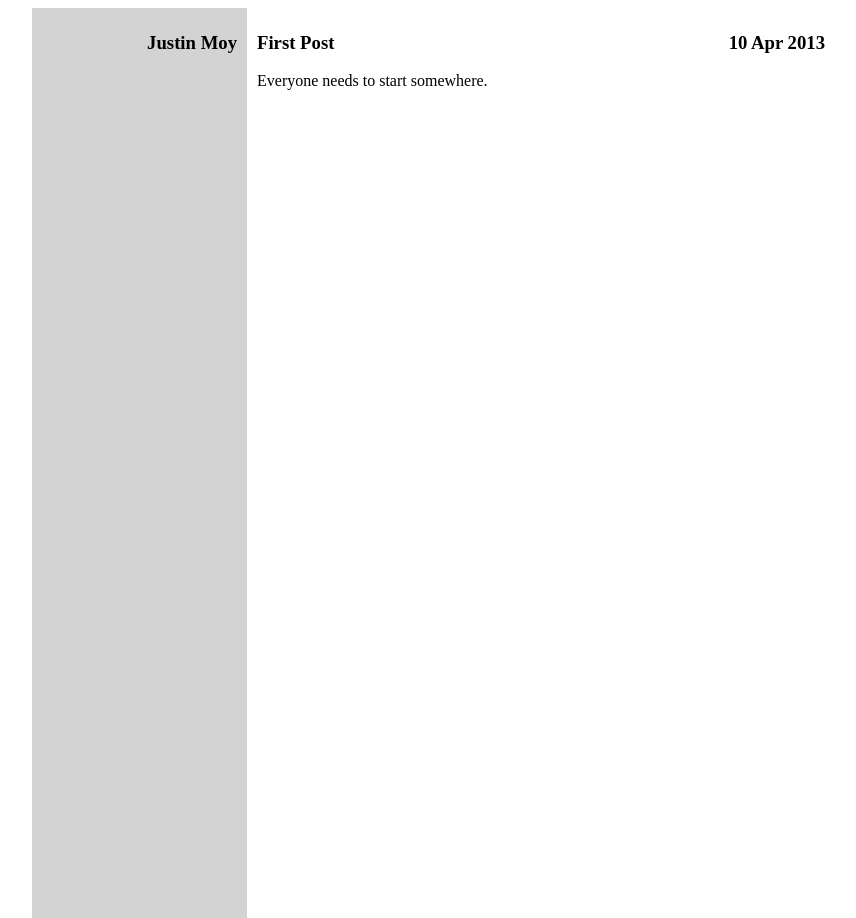
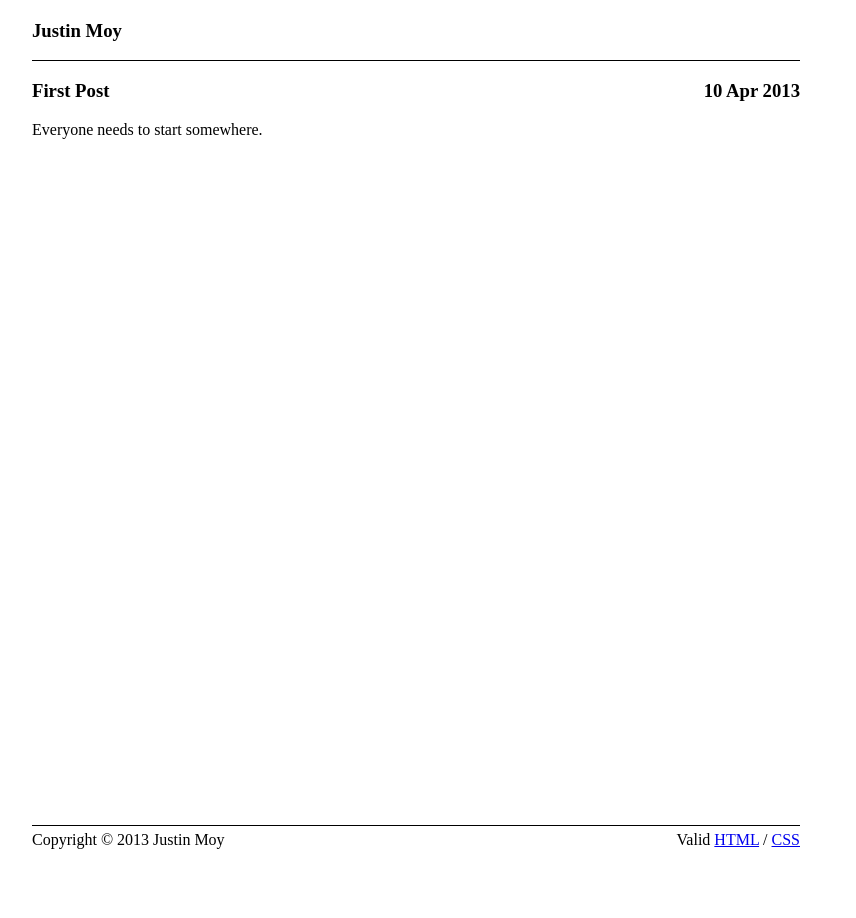
Before and after one commit to justincmoy/joeblow1102.github.io, a Jekyll site: the page built from _posts/2013-04-10-first-post.md, in a window 1280 px wide. Shown: the whole page, without its empty margins (224-1080 px from the left). Built offline with Jekyll 4.4.1, drawn with Linux system fonts in a browser that asks for light colours.

Commit message:
update page layouts with header and footer

```diff
--- a/_layouts/default.html
+++ b/_layouts/default.html
@@ -7,11 +7,15 @@
         <link rel="stylesheet" href="/css/columns.css" type="text/css">
     </head>
     <body>
-        <div id="container">
+        <div class="container main">
             {% include left-column.html %}
             <div id="right-column">
                 {{ content }}
             </div>
         </div>
+        <div class="container footer">
+            Copyright &copy; 2013 Justin Moy
+            <span class="right">Valid <a href="http://validator.w3.org/check?uri=referer">HTML</a> / <a href="http://jigsaw.w3.org/css-validator/check/referer">CSS</a></span>
+        </div>
     </body>
 </html>
--- a/_layouts/post.html
+++ b/_layouts/post.html
@@ -7,12 +7,16 @@
         <link rel="stylesheet" href="/css/columns.css" type="text/css">
     </head>
     <body>
-        <div id="container">
+        <div class="container main">
             {% include left-column.html %}
             <div id="right-column">
-                <h3>{{ page.title }}<span id="post-date">{{ page.date|date_to_string }}</span></h3>
+                <h3>{{ page.title }}<span class="right">{{ page.date|date_to_string }}</span></h3>
                 {{ content }}
             </div>
         </div>
+        <div class="container footer">
+            Copyright &copy; 2013 Justin Moy
+            <span class="right">Valid <a href="http://validator.w3.org/check?uri=referer">HTML</a> / <a href="http://jigsaw.w3.org/css-validator/check/referer">CSS</a></span>
+        </div>
     </body>
 </html>
--- a/css/columns.css
+++ b/css/columns.css
@@ -1,21 +1,22 @@
 html, body {
     height: 100%;
+    margin: 0;
+    padding: 0;
 }
 
-#container {
+div.container {
     width: 768px;
-    height: 100%;
     margin-left: auto;
     margin-right: auto;
 }
 
+div.main {
+    min-height: 100%;
+}
+
 #left-column {
-    float: left;
-    width: 200px;
-    background-color: lightgray;
-    text-align: right;
-    padding: 5px 10px 5px 5px;
-    min-height: 100%;
+    padding-top: 1px;
+    border-bottom: thin solid black;
 }
 
 #left-column a:active, #left-column a:hover, #left-column a:link, #left-column a:visited {
@@ -24,12 +25,19 @@ html, body {
 }
 
 #right-column {
-    margin-left: 220px;
-    width: 568px;
-    padding: 5px;
+    overflow: auto;
+    padding-bottom: 125px;
 }
 
-#post-date {
+div.footer {
+    margin-top:-75px;
+    height: 50px;
+    clear: both;
+    border-top: thin solid black;
+    padding-top: 5px;
+}
+
+span.right {
     text-align: right;
     float: right;
 }
```
